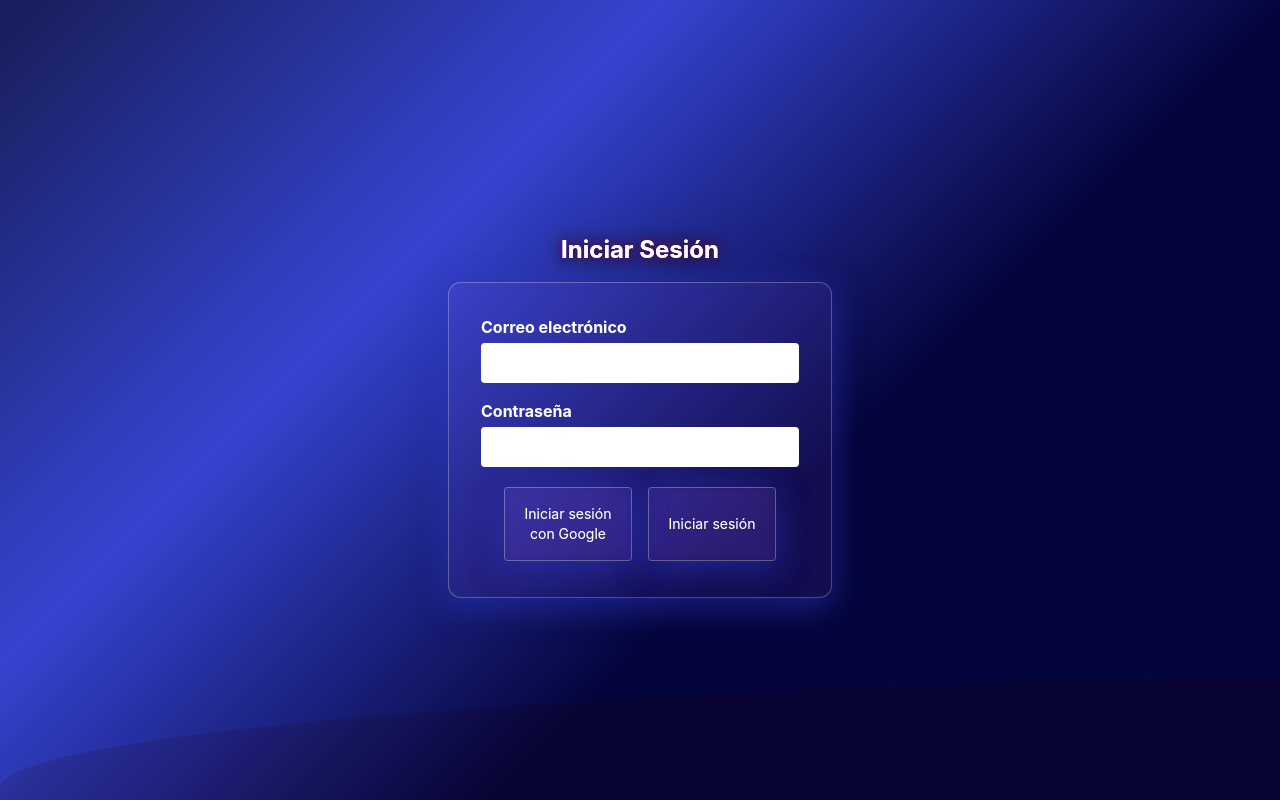
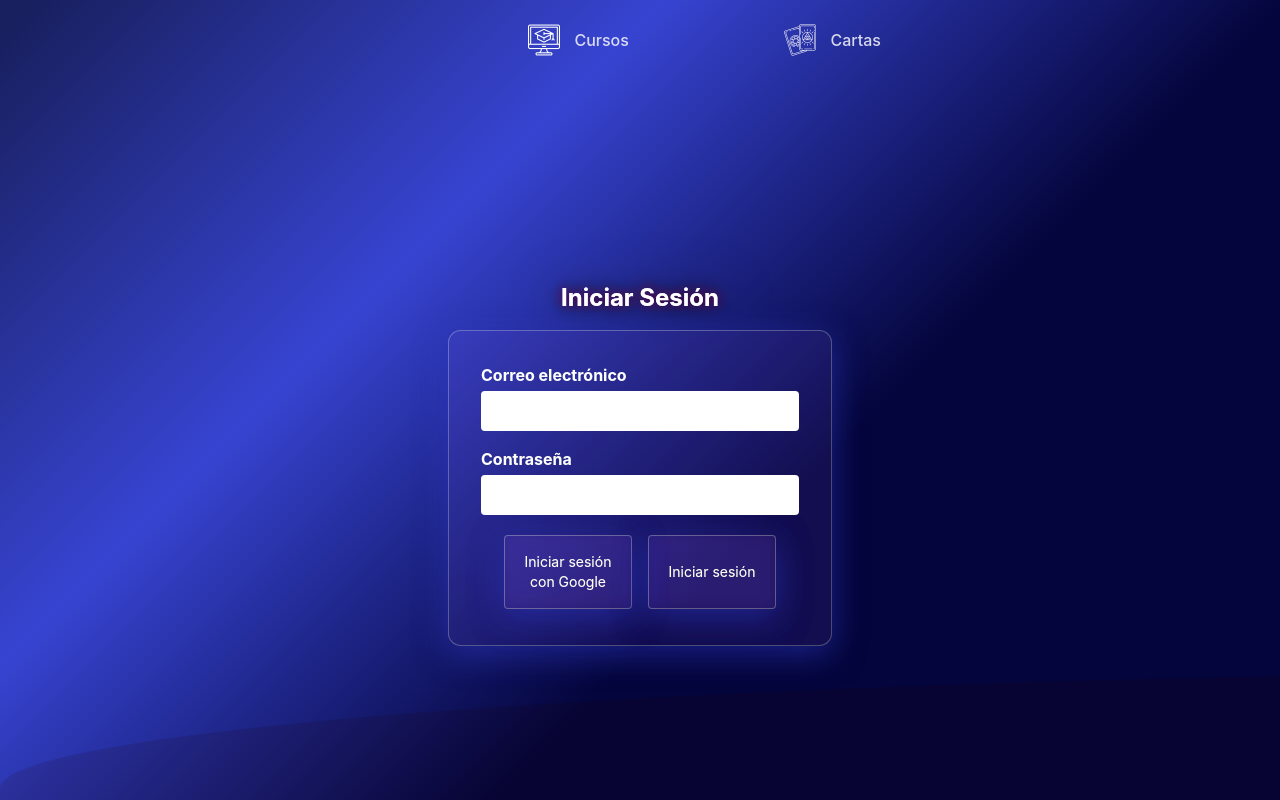
Before and after one commit to danieltelo95/blackWolf, a React (Create React App) app: page /login in a window 1280 px wide. Shown: the top 800 px of the page. Built offline with nearby package versions, Linux system fonts and the light colour scheme; no server answers.

Commit message:
Style: Opciones del header estilizadas

```diff
--- a/src/components/Info/Info.css
+++ b/src/components/Info/Info.css
@@ -20,10 +20,6 @@
     transform-origin: center;
     margin: 0 1rem; /* Agregar espacio entre tarjetas */
   }
-
-
-
-
 
 .card-top {
     display: flex;
@@ -80,13 +76,14 @@
 
 
 .back {
-    background-color: black;
+    background: rgb(67,65,106);
+    background: linear-gradient(320deg, rgba(67,65,106,1) 14%, rgba(13,27,64,1) 42%, rgba(53,53,176,1) 71%, rgba(0,212,255,1) 98%);
     transform: rotateX(180deg) rotateZ(-180deg);
 }
 
 .heading {
-    font-size: 1.4rem;
-    font-weight: bold;
+    font-size: smaller;
+    font-weight: 400;
 }
 
 .follow {
--- a/src/components/header/Header.css
+++ b/src/components/header/Header.css
@@ -1,34 +1,35 @@
-/* Estilo de los botones del Header */
-.header-button {
-    border: none;
-    background: none;
-    position: relative; /* Asegura que los pseudoelementos se posicionen correctamente */
-    padding: 0; /* Elimina el padding para ver mejor la animación */
+.option-button {
+    display: flex; /* Alinea la imagen y el texto horizontalmente */
+    align-items: center; /* Centra verticalmente la imagen con el texto */
+    justify-content: center; /* Opcional: centra el contenido en el botón */
+    padding: 0.5rem 1rem;
+    gap: 0.9rem; /* Espacio entre la imagen y el texto */
+    border-radius: 0.5rem;
+    font-size: 1rem;
+    font-weight: 500;
+    color: #ffffffd0;
+    text-shadow: none;
+    cursor: pointer;
+    transition: 1s ease;
 }
 
-/* Pseudoelemento ::before */
-.header-button::before,
-.header-button::after {
-    content: ''; /* Necesario para que se muestren */
-    width: 0;
-    height: 2px;
-    background: #00ccff7f;
-    position: absolute; /* Posiciona el pseudoelemento sobre el botón */
-    transition: 0.8s;
+.option-button:hover,
+.option-button:focus {
+    color: #ffffff7e;
+    text-shadow: 0 0 5px #ffffff, 0 0 10px #ffffff, 0 0 20px #ffffff;
+    box-shadow: 0 0 20px #008cff, 0 0 50px #008cff,
+        0 0 100px #008cff;
 }
 
-.header-button::before {
-    bottom: 0;
-    left: 0;
+.option-button img {
+    width: 2rem;
+    height: 2rem;
+    object-fit: cover;
+    transition: transform 0.3s ease, filter 0.3s ease;
+    filter: invert(1); /* Hace que la imagen sea blanca */
 }
 
-.header-button::after {
-    top: 0;
-    right: 0;
+.option-button:hover img {
+    transform: scale(1.1);
+    filter: invert(1); /* Aumenta el brillo al pasar el mouse */
 }
-
-/* Animación en hover */
-.header-button:hover::before,
-.header-button:hover::after {
-    width: 50%;
-}
--- a/src/components/header/Header.jsx
+++ b/src/components/header/Header.jsx
@@ -5,6 +5,8 @@ import { Link, useNavigate } from "react-router-dom";
 import { auth } from "../../firebase/firebase";
 import { clearUser, setUser } from "../../store/reducer/userReducer";
 import { onAuthStateChanged } from "firebase/auth";
+import cursosImage from '../../assets/images/curso-online.png'
+import cartasImage from '../../assets/images/carta-de-tarot.png'
 import "./Header.css"
 
 const Header = () => {
@@ -41,8 +43,27 @@ const Header = () => {
     return(
         <div>
             <nav>
-                <div className="row-start-2 flex justify-around list-none text-slate-200 mt-4">
-                    <div className="grid grid-cols-4 grid-rows-2 gap-0"></div>
+                    <div className="grid grid-cols-5 grid-rows-1 gap-0 mt-4">
+                        <div className="col-start-3">
+                            <button className="option-button">
+                                <img
+                                    src={cursosImage}
+                                    alt="cursos"
+                                />
+                                Cursos
+                            </button>
+                        </div>
+                        <div className="col-start-4">
+                            <button className="option-button">
+                                <img
+                                    src={cartasImage}
+                                    alt="cartas"
+                                />
+                                Cartas
+                            </button>
+                        </div>
+                    </div>
+
                     {/* <li><button><Link to="/">Inicio</Link></button></li> */}
                     {/* {user ? (
                         <>
@@ -62,7 +83,6 @@ const Header = () => {
                             <li><button className="header-button"><Link to='/signup'>Registrarse</Link></button></li>
                         </>
                     )} */}
-                </div>
             </nav>
         </div>
     );
```
Also changed, not shown: src/assets/images/carta-de-tarot.png (added), src/assets/images/curso-online.png (added).
